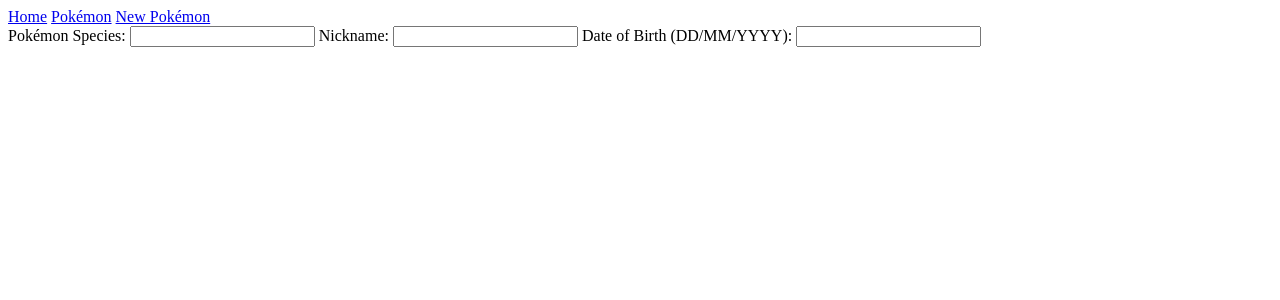
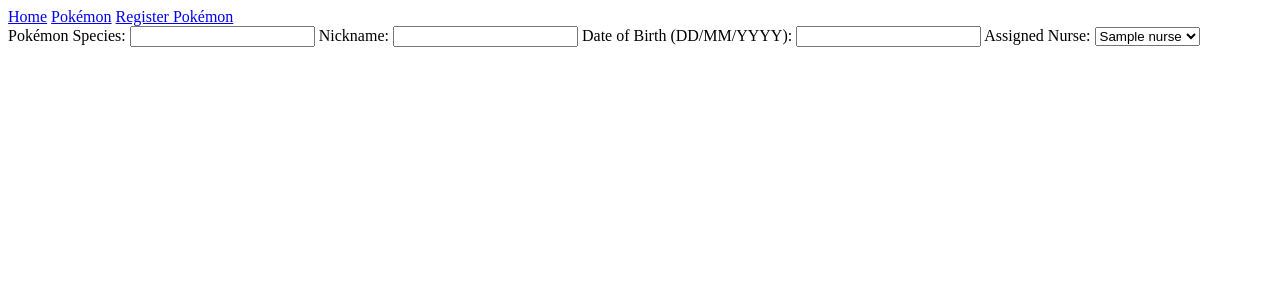
Before and after one commit to TheJSD/Pokemon-Center-Project, a Flask app: template templates/pokémon/new_pokémon.jinja in a window 1280 px wide. Shown: the top 300 px of the page. Run offline with Flask 3, Linux system fonts and the light colour scheme; the template is opened without the code that fills it: most values are stand-ins (such as "Sample title", 1, 10 or a date in 2020).

Commit message:
renamed add pokemon button to register pokemon on base.jinja, created dropdown menu for new pokemon, still to finish form

```diff
--- a/controllers/pokémon_controller.py
+++ b/controllers/pokémon_controller.py
@@ -18,4 +18,4 @@ def show_pokémon(id):
 @pokémon_blueprint.route("/pokémon/new_pokémon")
 def add_pokémon():
     nurses = Nurse.query.all()
-    return render_template("pokémon/new_pokémon.jinja")
+    return render_template("pokémon/new_pokémon.jinja", nurses=nurses)
--- a/templates/base.jinja
+++ b/templates/base.jinja
@@ -9,7 +9,7 @@
   <nav>
   <a href="/">Home</a>
   <a href="/pokémon">Pokémon</a>
-  <a href="/pokémon/new_pokémon">New Pokémon</a>
+  <a href="/pokémon/new_pokémon">Register Pokémon</a>
   </nav>
 
   {% block content %}
--- a/templates/pokémon/new_pokémon.jinja
+++ b/templates/pokémon/new_pokémon.jinja
@@ -8,8 +8,15 @@
   <label for="Nickname">Nickname:</label>
   <input type="text" id="nickname">
 
-  <label for="Date of Birth (DD/MM/YYYY):">Date of Birth (DD/MM/YYYY):</label>
+  <label for="Date of Birth (DD/MM/YYYY)">Date of Birth (DD/MM/YYYY):</label>
   <input type="text" id="date of birth">
+
+  <label for="Assigned Nurse">Assigned Nurse:</label>
+  <select name="nurse", id="nurse">
+    {% for nurse in nurses %}
+      <option value="nurse.id">{{nurse.name}}</option>
+    {% endfor %}
+  </select>
 
 
 
```
